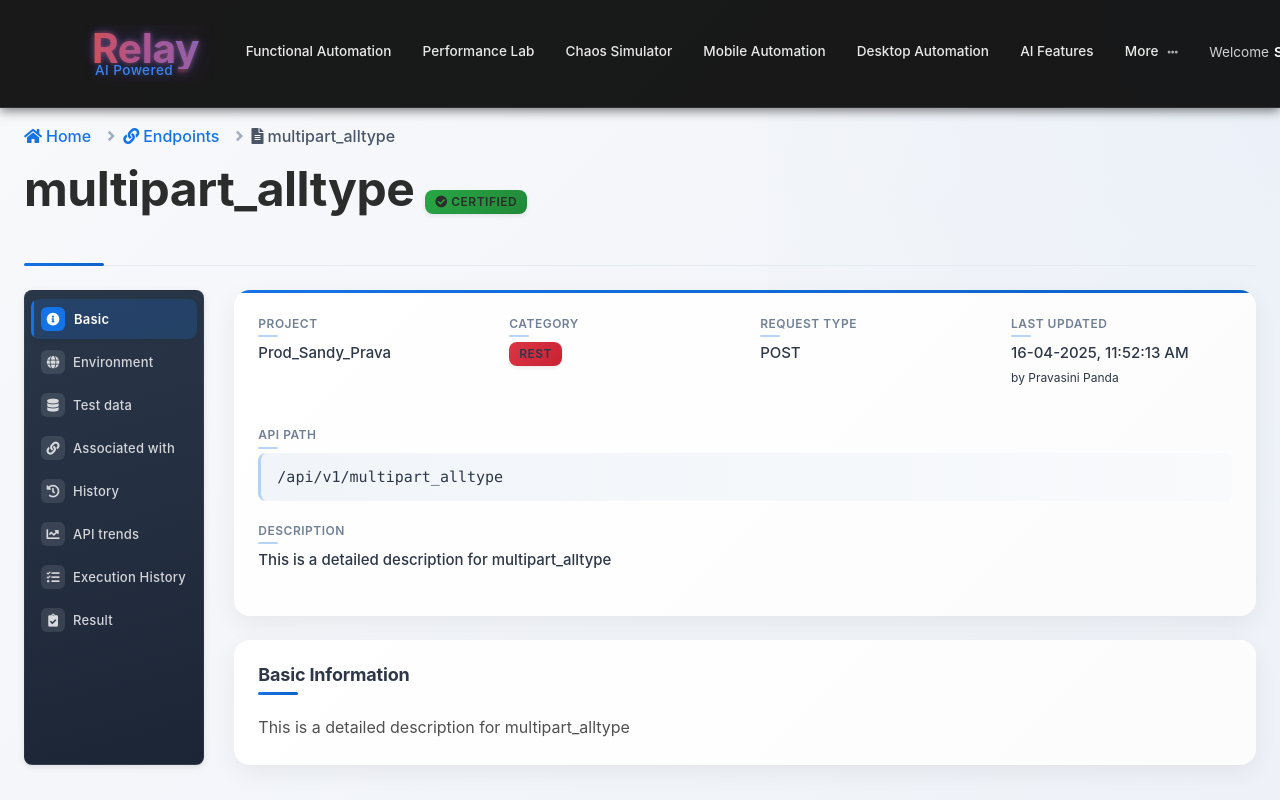
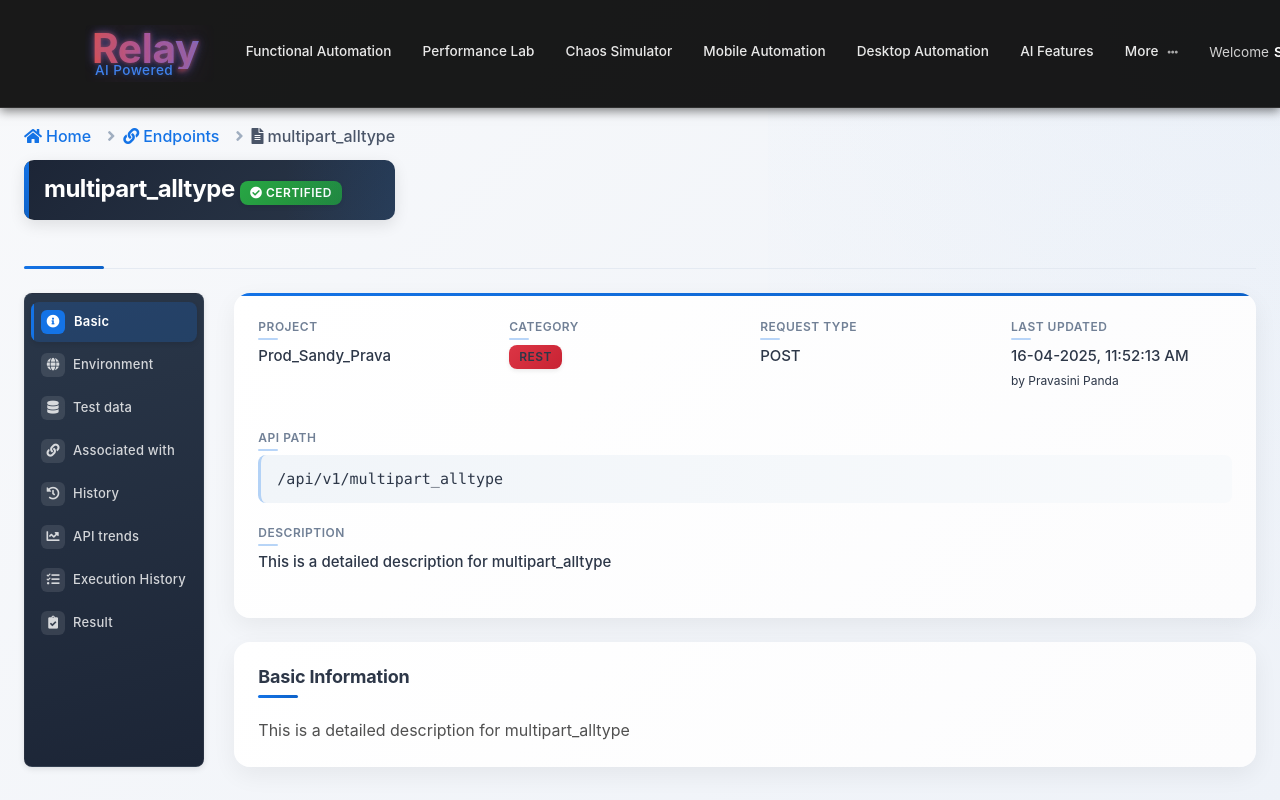
Before and after one commit to smarajeetdas/RelayDashboard, an Angular app: page /endpoints in a window 1280 px wide. Both pictures are taken after a click on the element 640 px from the left and 501 px from the top of the page. Shown: the top 800 px of the page. Built offline with nearby package versions, Linux system fonts and the light colour scheme.

Commit message:
Restored to '946edec36f0b5caaf93bfe90de2edc9ba55bbf27'
Replit-Restored-To: 946edec36f0b5caaf93bfe90de2edc9ba55bbf27

```diff
--- a/src/app/features/endpoints/pages/endpoint-detail/endpoint-detail.component.html
+++ b/src/app/features/endpoints/pages/endpoint-detail/endpoint-detail.component.html
@@ -29,7 +29,7 @@
                 <li class="breadcrumb-item active" aria-current="page"><i class="fas fa-file-alt mr-1"></i>{{ endpoint.name }}</li>
               </ol>
             </nav>
-            <h1>
+            <h1 class="endpoint-title">
               {{ endpoint.name }}
               <span *ngIf="endpoint.certified" class="badge bg-success ms-2" title="Certified">
                 <i class="fas fa-check-circle"></i> Certified
```
